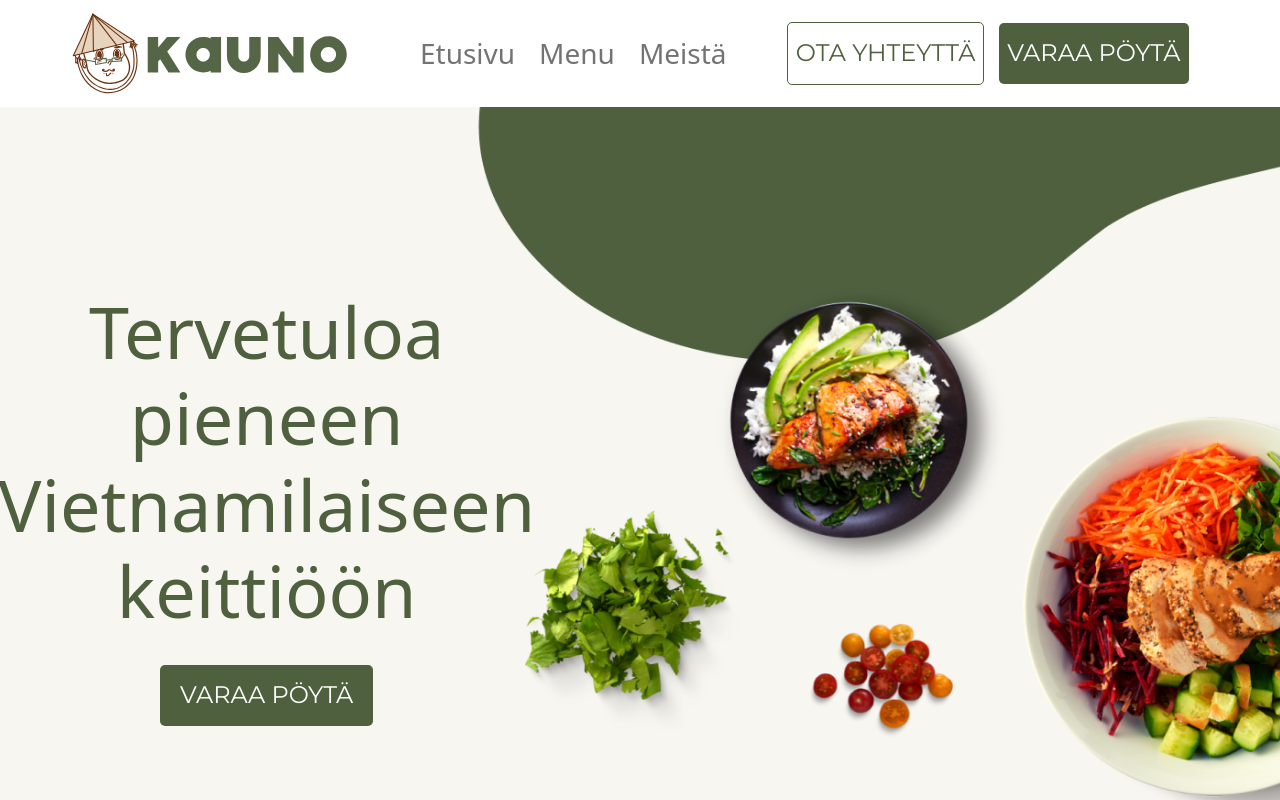
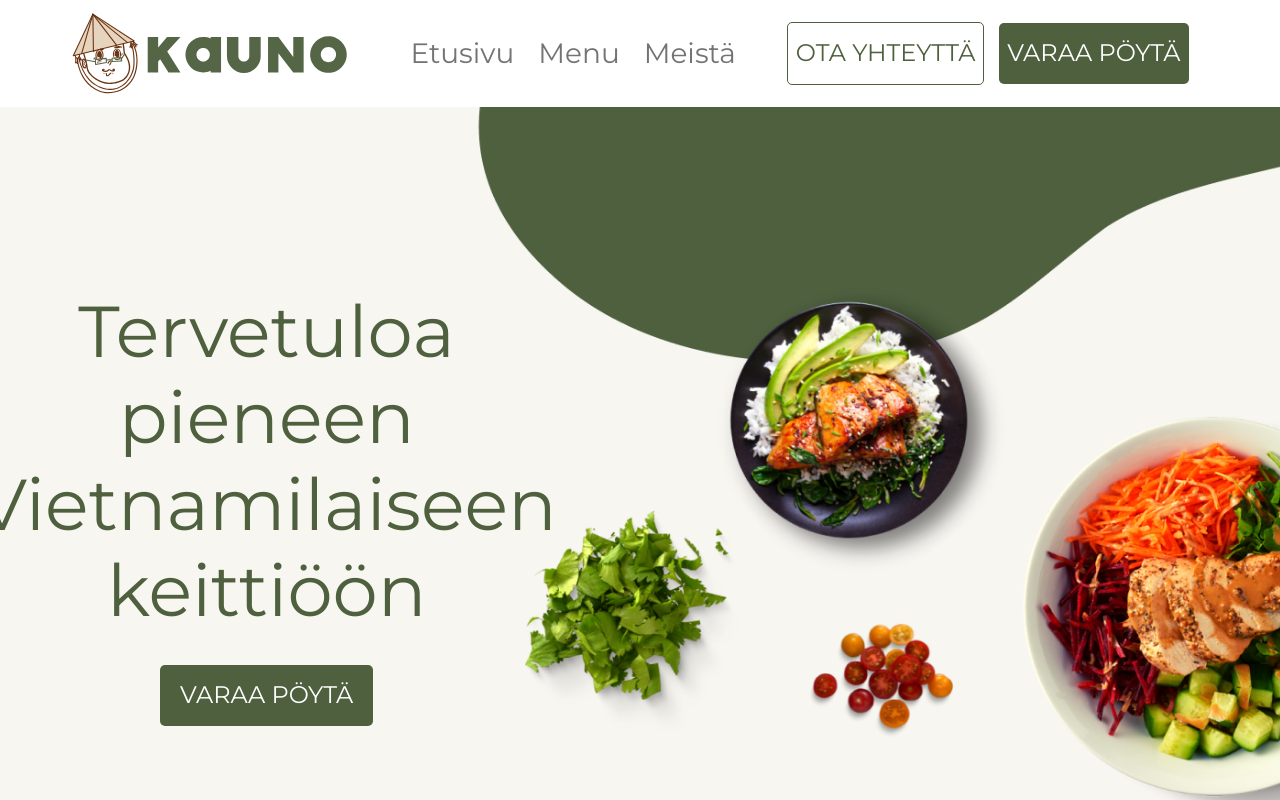
Before and after one commit to phuoc94/kauno-restaurant, a Next.js app: page / in a window 1280 px wide. Shown: the top 800 px of the page. Built offline with nearby package versions, Linux system fonts and the light colour scheme.

Commit message:
update font

```diff
--- a/styles/globals.css
+++ b/styles/globals.css
@@ -12,7 +12,7 @@ html,
 body {
   padding: 0;
   margin: 0;
-  font-family: 'Montserrat';
+  font-family: 'Montserrat' !important;
 }
 
 a {
@@ -143,7 +143,6 @@ a {
   background-size: cover;
 }
 
-
 .about-text {
   font-size: 1.125rem;
 }
```
